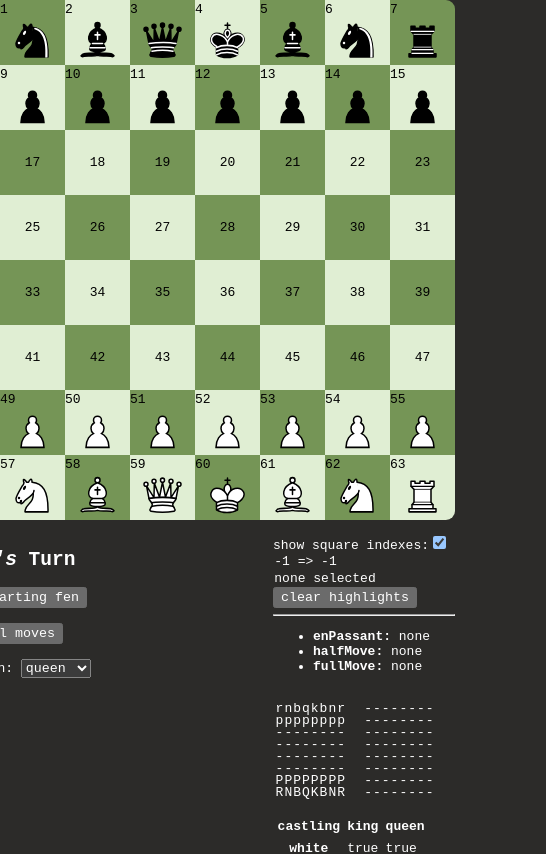
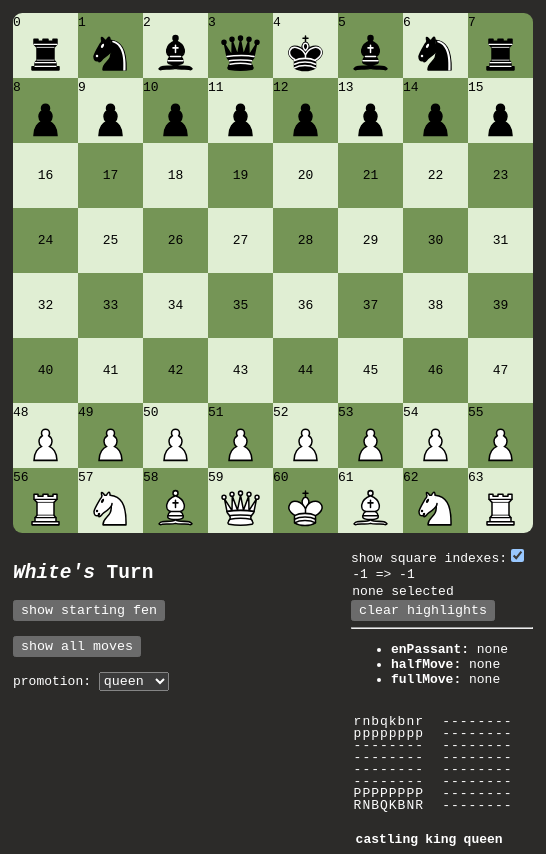
Before and after one commit to SX-9/chess-from-scratch, a Vue app: page / in a window 390 px wide. Shown: the top 854 px of the page, 546 px wide, since content can reach past the window. Built offline with nearby package versions, Linux system fonts and the light colour scheme.

Commit message:
mobile layout fix

```diff
--- a/src/style.css
+++ b/src/style.css
@@ -9,6 +9,8 @@ body {
   justify-content: center;
   align-items: center;
   min-height: 100vh;
+  min-width: max-content;
+  padding: 1em;
   margin: 0;
 }
 
```
